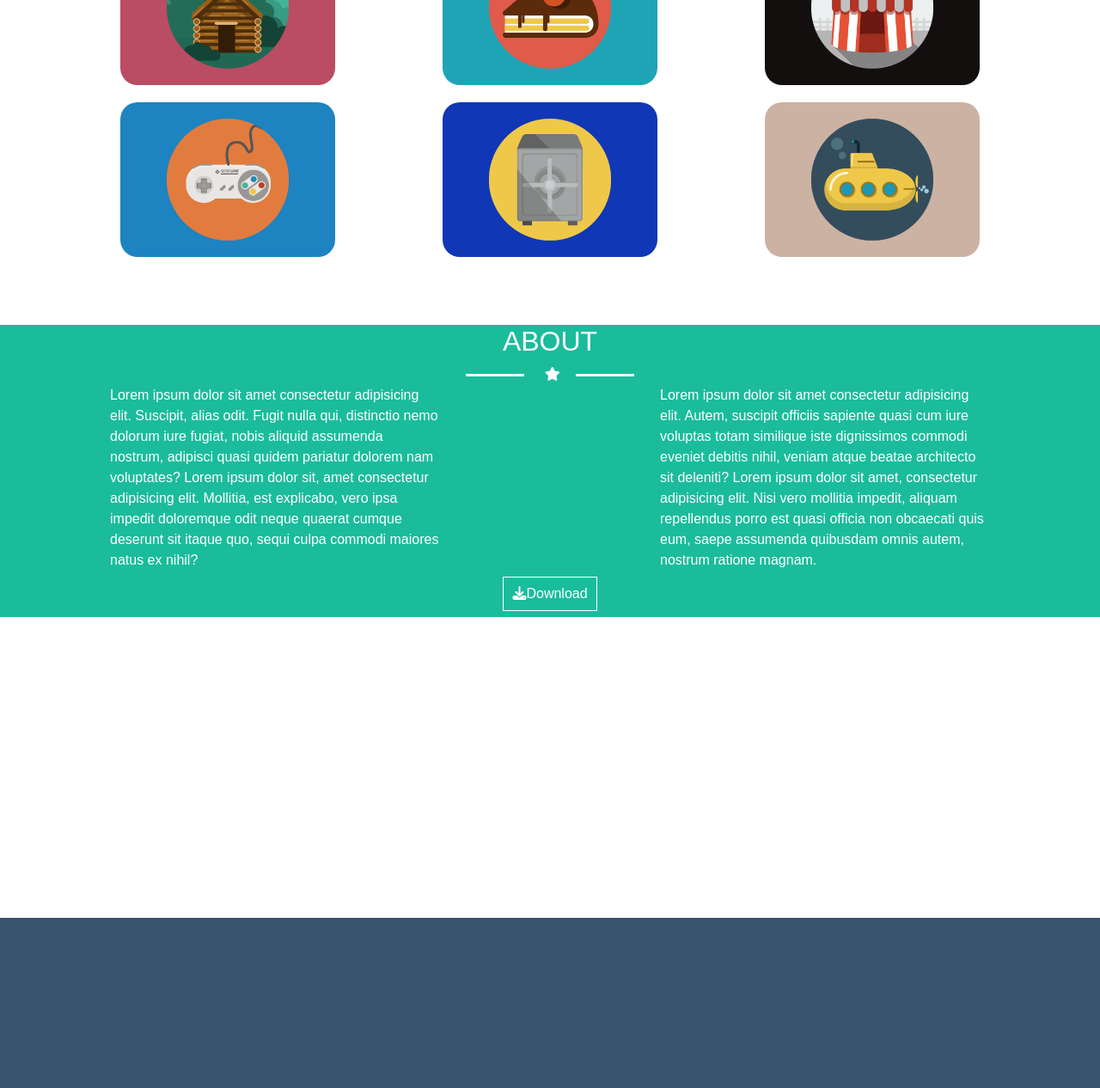
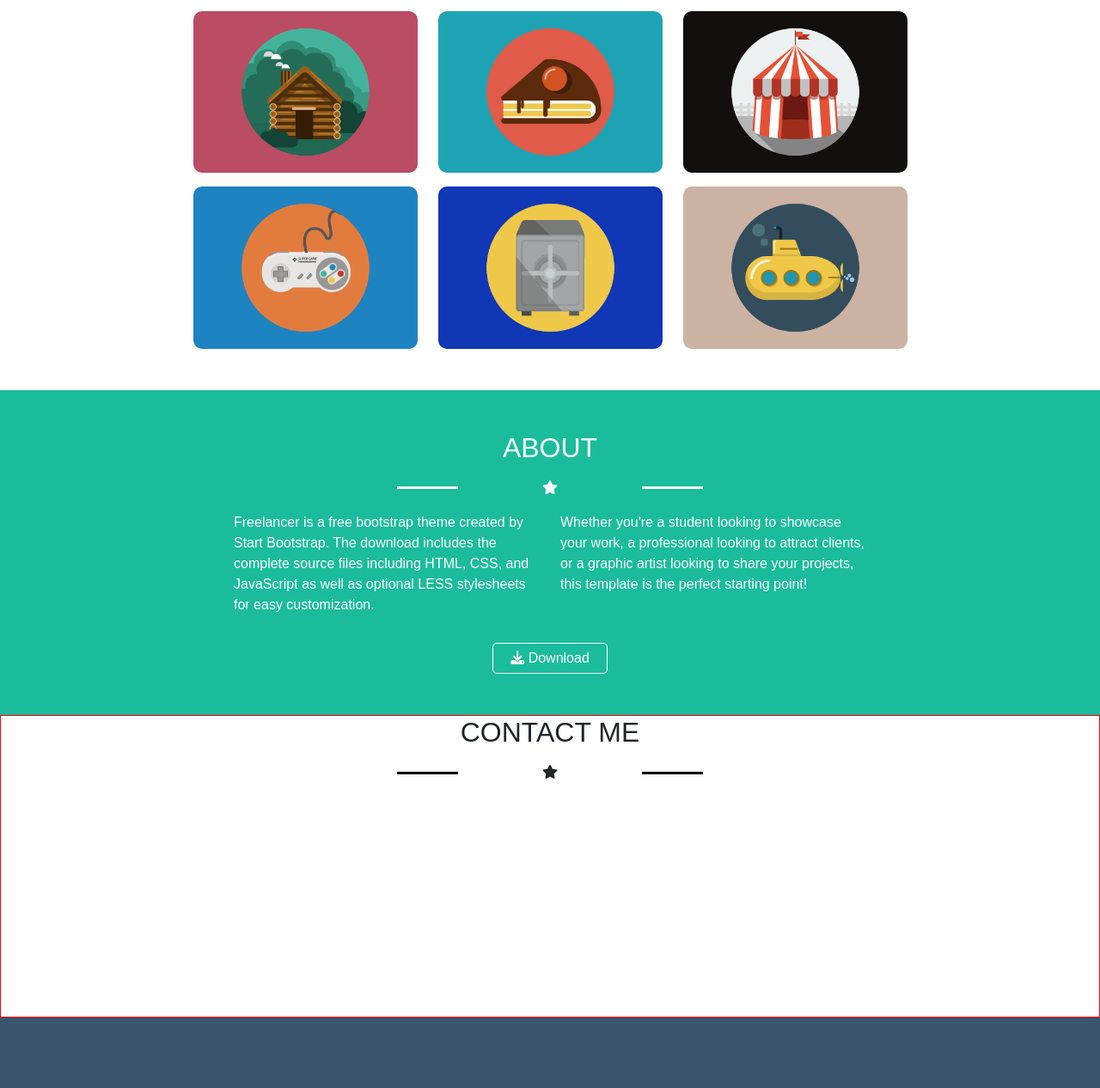
Before and after one commit to Samueletasciotti00/html-css-bootstrap-freelancer, a plain HTML site: page index.html in a window 1280 px wide. Shown: the part 682-1948 px from the top of the page at 86% size. Drawn offline with nearby package versions, Linux system fonts and the light colour scheme.

Commit message:
fix whit bootsrap 2/3 of main

```diff
--- a/css/stile.css
+++ b/css/stile.css
@@ -29,3 +29,31 @@ header #jumbo{
 #jumbo img{
     display: inline-block;
 }
+
+/* MAIN SECTION */
+
+/* Cards */
+#card img{
+    max-width: 100%;
+    border-radius: 10px;
+}
+
+/* BACKGROUND AND COLOR */
+main > :nth-child(2){
+    background-color: #1abc9c;
+    color: #ffffff;
+}
+
+/* Paragraph */
+.row p{
+    text-align: left;
+}
+
+/* Button */
+#download{
+    background-color: rgba(0, 0, 0, 0);
+    border: 1px solid #ffffff;
+    border-radius: 5px;
+    color: #ffffff;
+    padding: 5px 20px;
+}
--- a/css/style.css
+++ b/css/style.css
@@ -90,19 +90,19 @@
 }
 
 
-/* MAIN SECTION */
-main > :first-child{
+/* MAIN SECTION    first settings to fix*/
+/* main > :first-child{
     padding: 30px;
 }
 
 main :first-child .col-12{
     min-height: 500px;
-    /* flex */
+
     display: flex;
     align-items: center;
     flex-direction: column;
 
-}
+} */
 
 main :nth-child(2) .col-12{
     background-color: #1abc9c;
@@ -114,13 +114,13 @@ main :nth-child(3) .col-12{
 }
 
 /* PORTFOLIO */
-main .col-12 .row{
+/* main .col-12 .row{
     display: flex;
     justify-content: space-between;
     align-items: center;
     color: black;
     width: 220px;
-}
+} */
 
 /* grill part */
 #grill{
--- a/index.html
+++ b/index.html
@@ -54,7 +54,7 @@
                     <div class="col-12">
 
                         <!-- IMMAGE OF AVATAR  -->
-                        <img class="mb-3" src="img/avatar.svg" alt="">
+                        <img class="mb-3 mt-5" src="img/avatar.svg" alt="">
 
                         <!-- TITOL -->
                         <h2 class="mb-3">START BOOTSTRAP</h2>
@@ -76,7 +76,7 @@
                         </div>
 
                         <!-- NAMES -->
-                        <div class="row align-items-center g-0 text-center mb-3">
+                        <div class="row align-items-center g-0 text-center mb-5">
                             <div class="offset-3 col-2">GRAPHIC ARTIST -</div>
                             <div class="col-2">WEB DESIGNER -</div>
                             <div class="col-2">ILLUSTRATOR</div>
@@ -93,17 +93,23 @@
     <!-- Main -->
     <main>
 
+
         <!-- PORTFOLIO -->
-        <div class="row">
+        <section>
+
+            <!-- PORTFOLIO -->
+            <div class="container text-center">
+
+                <div id="card" class="row">
                     <div class="col-12">
 
-                <!-- Titol -->
-                <h2>PORTFOLIO</h2>
+                        <!-- TITOL -->
+                        <h2 class="mt-5">PORTFOLIO</h2>
 
-                <div>
-                    <div class="row">
+                        <!-- STAR HR -->
+                        <div class="row align-items-center mt-3 mb-3">
 
-                        <div class="col-5">
+                            <div class="offset-4 col-1">
                                 <div class="hr-blk"></div>
                             </div>
 
@@ -111,70 +117,105 @@
                                 <i class="fa-solid fa-star"></i>
                             </div>
 
-                        <div class="col-5">
+                            <div class="col-1">
                                 <div class="hr-blk"></div>
                             </div>
                         </div>
+
+                        <!-- CARDS -->
+                        <div class="row d-flex align-items-center justify-content-center mb-3">
+                            <div class="col-3"><img src="img/cabin.png" alt=""></div>
+                            <div class="col-3"><img src="img/cake.png" alt=""></div>
+                            <div class="col-3"><img src="img/circus.png" alt=""></div>
                         </div>
 
-                <div id="grill">
-                    <div><img src="img/cabin.png" alt=""></div>
-                    <div><img src="img/cake.png" alt=""></div>
-                    <div><img src="img/circus.png" alt=""></div>
-                    <div><img src="img/game.png" alt=""></div>
-                    <div><img src="img/safe.png" alt=""></div>
-                    <div><img src="img/submarine.png" alt=""></div>
+                        <div class="row d-flex align-items-center justify-content-center mb-5">
+                            <div class="col-3"><img src="img/game.png" alt=""></div>
+                            <div class="col-3"><img src="img/safe.png" alt=""></div>
+                            <div class="col-3"><img src="img/submarine.png" alt=""></div>
                         </div>
                     </div>
                 </div>
+            </div>
+        </section>
+
 
         <!-- ABOUT -->
+        <section>
+
+            <div class="container text-center">
+
                 <div class="row">
                     <div class="col-12">
 
-                <div id="about">
+                        <!-- TITOL -->
+                        <h2 class="mt-5">ABOUT</h2>
 
-                    <h2>ABOUT</h2>
+                        <!-- HR STAR -->
+                        <div class="row align-items-center mt-3 mb-3">
 
-                    <div class="row">
-
-                        <div class="col-5">
+                            <div class="offset-4 col-1">
                                 <div class="hr-wht"></div>
                             </div>
 
                             <div class="col-2">
-                            <i class="fa-solid fa-star" style="color: #ffffff;"></i>
+                                <i class="fa-solid fa-star"></i>
                             </div>
 
-                        <div class="col-5">
+                            <div class="col-1">
                                 <div class="hr-wht"></div>
                             </div>
                         </div>
 
-                    <div>
-                        <div>
-                            Lorem ipsum dolor sit amet consectetur adipisicing elit. Suscipit, alias odit. Fugit nulla qui, distinctio nemo dolorum iure fugiat, nobis aliquid assumenda nostrum, adipisci quasi quidem pariatur dolorem nam voluptates?
-                            Lorem ipsum dolor sit, amet consectetur adipisicing elit. Mollitia, est explicabo, vero ipsa impedit doloremque odit neque quaerat cumque deserunt sit itaque quo, sequi culpa commodi maiores natus ex nihil?
+                        <!-- PARAGRAPH -->
+                        <div class="row justify-content-center">
+                            <div class="col-4"><p>Freelancer is a free bootstrap theme created by Start Bootstrap. The download includes the complete source files including HTML, CSS, and JavaScript as well as optional LESS stylesheets for easy customization.</p></div>
+                            <div class="col-4"><p>Whether you're a student looking to showcase your work, a professional looking to attract clients, or a graphic artist looking to share your projects, this template is the perfect starting point!</p></div>
                         </div>
 
-                        <div>
-                            Lorem ipsum dolor sit amet consectetur adipisicing elit. Autem, suscipit officiis sapiente quasi cum iure voluptas totam similique iste dignissimos commodi eveniet debitis nihil, veniam atque beatae architecto sit deleniti?
-                            Lorem ipsum dolor sit amet, consectetur adipisicing elit. Nisi vero mollitia impedit, aliquam repellendus porro est quasi officia non obcaecati quis eum, saepe assumenda quibusdam omnis autem, nostrum ratione magnam.
+                        <button id="download" class="mt-3 mb-5"><i class="fa-solid fa-download" style="color: #feffff;"></i> Download</button>
+                    </div>
+                </div>
+            </div>
+        </section>
+
+
+        <!-- CONTACT ME -->
+        <section class="debug">
+
+            <div class="container text-center">
+
+                <div class="row">
+                    <div class="col-12">
+
+                        <!-- TITOL -->
+                        <h2>CONTACT ME</h2>
+
+                        <!-- HR STAR -->
+                        <div class="row align-items-center mt-3 mb-3">
+
+                            <div class="offset-4 col-1">
+                                <div class="hr-blk"></div>
+                            </div>
+
+                            <div class="col-2">
+                                <i class="fa-solid fa-star"></i>
+                            </div>
+
+                            <div class="col-1">
+                                <div class="hr-blk"></div>
                             </div>
                         </div>
 
-                    <div class="btn">
-                        <button><i class="fa-solid fa-download"></i>Download</button>
+                        <!-- FORM -->
                     </div>
                 </div>
+            </div>
+        </section>
 
-            </div>
-        </div>
 
-        <!-- CONTACT ME -->
-        <div class="row">
-            <div class="col-12"></div>
-        </div>
+
+
     </main>
 
     <!-- Footer -->
```
Lines whose indentation alone changed are shown as unchanged.
